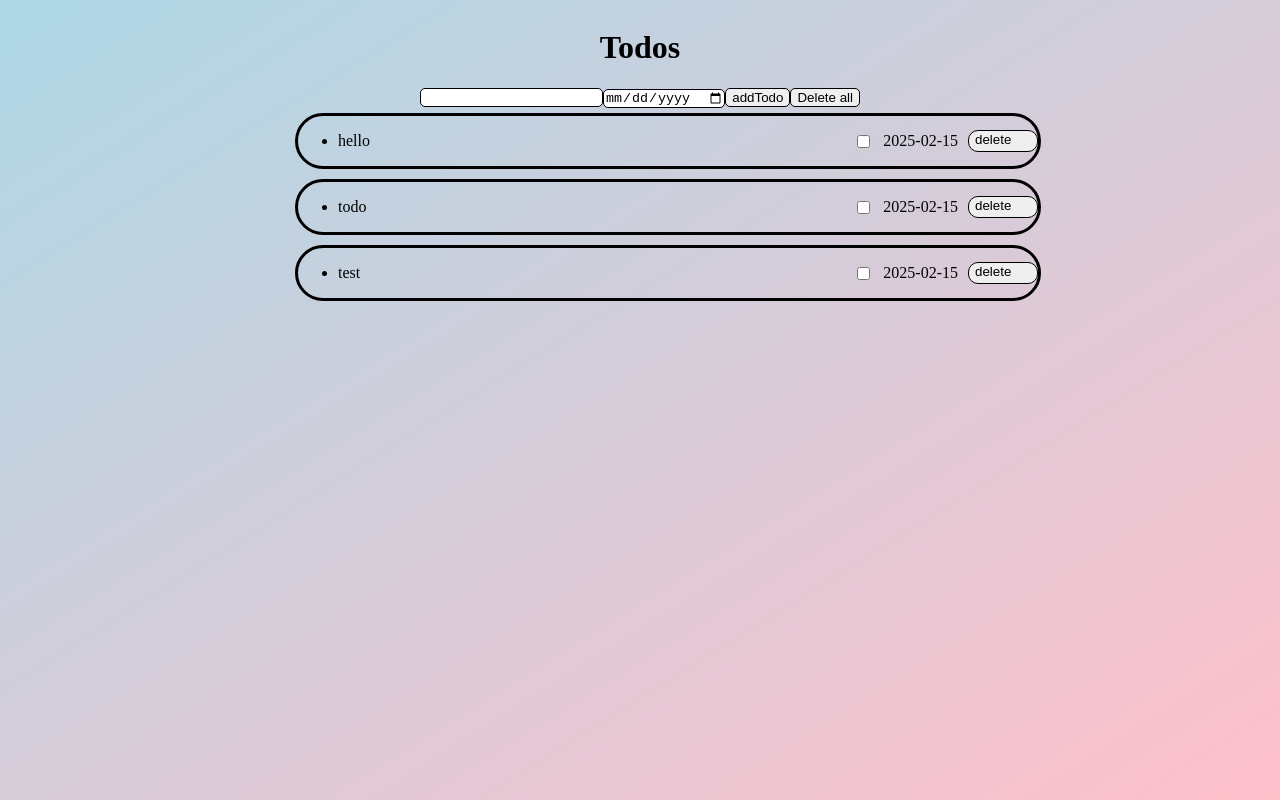
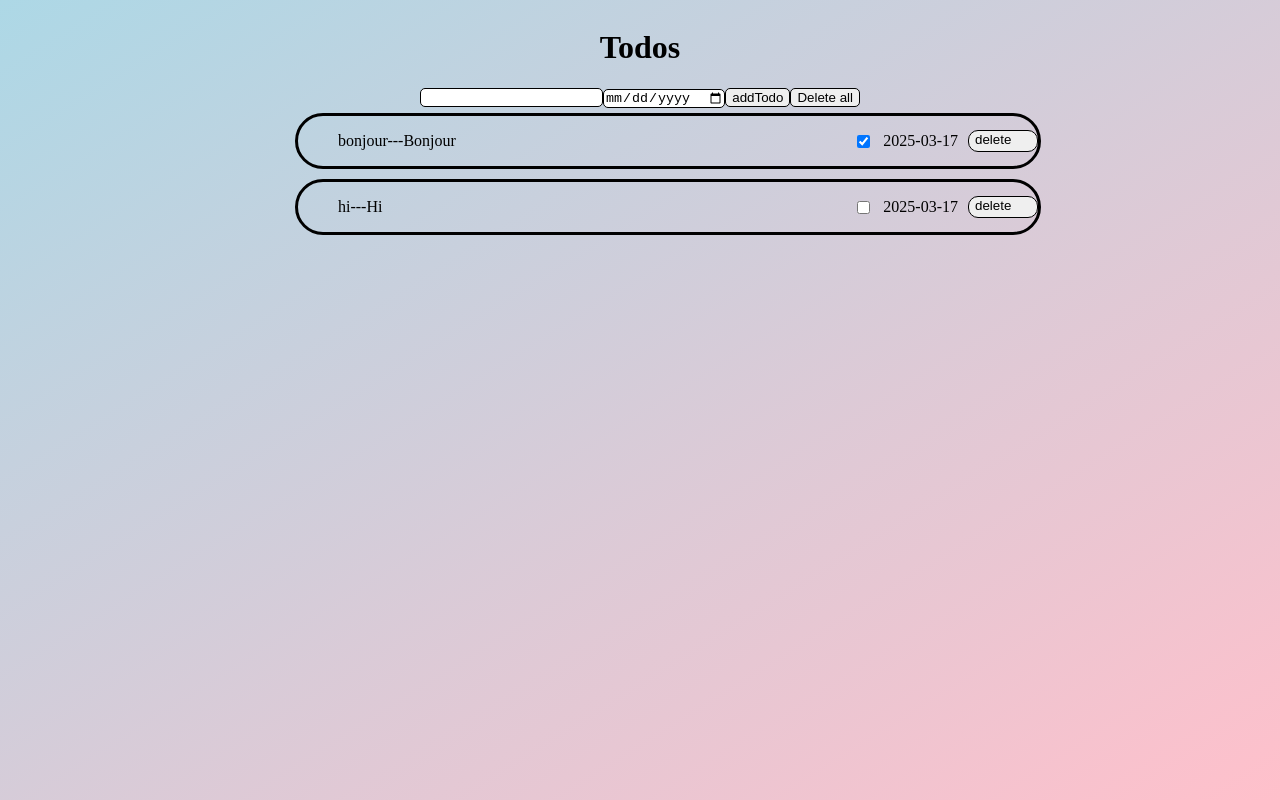
Before and after one commit to murzikkot978/react-todo-list, a React app: page / in a window 1280 px wide. Built offline with nearby package versions, Linux system fonts and the light colour scheme; the HTML template or start-up script is replaced by a standard one.

Commit message:
chore: add new structure for todos

```diff
--- a/src/App.css
+++ b/src/App.css
@@ -57,6 +57,10 @@ body {
     margin: 5px;
 }
 
+.liElementTodo {
+    display: flex;
+}
+
 .liElementDateChekDelet {
     display: flex;
     align-items: center;
--- a/src/afichage/StructureTodoItem.tsx
+++ b/src/afichage/StructureTodoItem.tsx
@@ -1,17 +1,15 @@
-interface TodoItemProps {
-  todos: [string, string];
-}
+import { Todo } from '../models/Todo.ts';
 
-function StructureTodoItem({ todos }: TodoItemProps) {
-  const [text, date] = todos;
+function StructureTodoItem({ todo }: { todo: Todo }) {
   return (
     <ul className="ulTodoPartie">
       <li className="liElementTodo">
-        <p>{text}</p>
+        <p>{todo.title + '---'}</p>
+        <p>{todo.content}</p>
       </li>
       <li className="liElementDateChekDelet">
-        <input type="checkbox" />
-        <p>{date}</p>
+        <input type="checkbox" checked={todo.done} />
+        <p>{todo.due_date.toISOString().slice(0, 10)}</p>
         <button className="buttonDelete">delete</button>
       </li>
     </ul>
--- a/src/afichage/partie-todo.tsx
+++ b/src/afichage/partie-todo.tsx
@@ -1,11 +1,29 @@
+import { Todo } from '../models/Todo.ts';
 import StructureTodoItem from './StructureTodoItem.tsx';
+
+const todos = [
+  {
+    id: 1,
+    title: 'bonjour',
+    content: 'Bonjour',
+    due_date: new Date(),
+    done: true,
+  },
+  {
+    id: 2,
+    title: 'hi',
+    content: 'Hi',
+    due_date: new Date(),
+    done: false,
+  },
+] satisfies Todo[];
 
 function TodoPart() {
   return (
     <div className="divUlTodoPart">
-      <StructureTodoItem todos={['hello', '2025-02-15']} />
-      <StructureTodoItem todos={['todo', '2025-02-15']} />
-      <StructureTodoItem todos={['test', '2025-02-15']} />
+      {todos.map((t) => (
+        <StructureTodoItem key={t.id} todo={t} />
+      ))}
     </div>
   );
 }
--- /dev/null
+++ b/src/models/Todo.ts
@@ -0,0 +1,7 @@
+export interface Todo {
+  id: number;
+  title: string;
+  content: string;
+  due_date: Date;
+  done: boolean;
+}
```
Also changed, not shown: src/index.tsx (line endings or trailing spaces).
